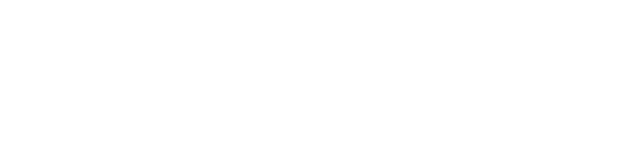
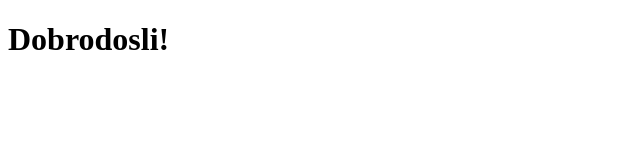
Before and after one commit to TijanaTomic/git-vezba, a plain HTML site: page index.html in a window 1280 px wide. Shown: the whole page, without its empty margins (0-640 px from the left). Drawn offline with Linux system fonts and the light colour scheme.

Commit message:
Zavrsena header sekcija

```diff
--- a/index.html
+++ b/index.html
@@ -6,5 +6,9 @@
     <meta http-equiv="X-UA-Compatible" content="ie=edge" />
     <title>Git vezbe</title>
   </head>
-  <body></body>
+  <body>
+    <header>
+      <h1>Dobrodosli!</h1>
+    </header>
+  </body>
 </html>
```
